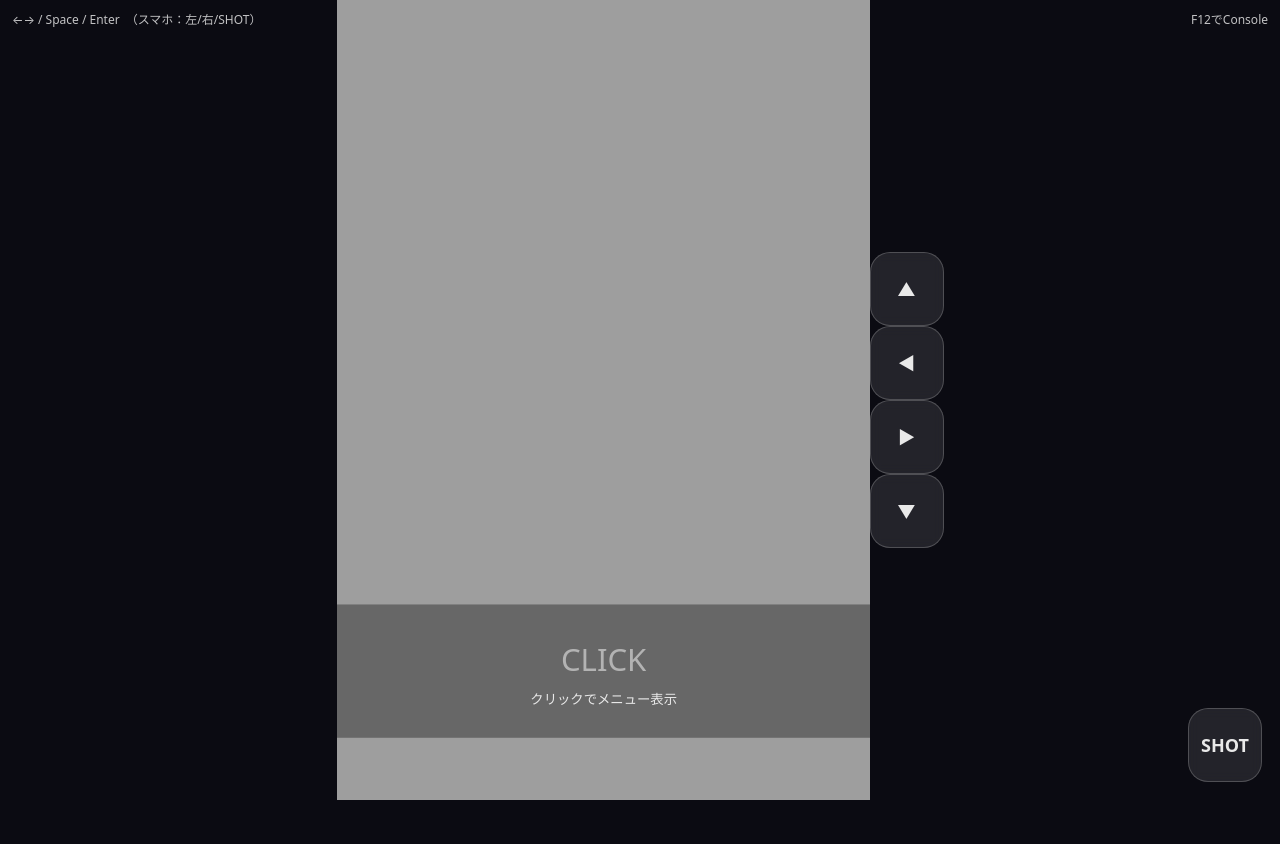
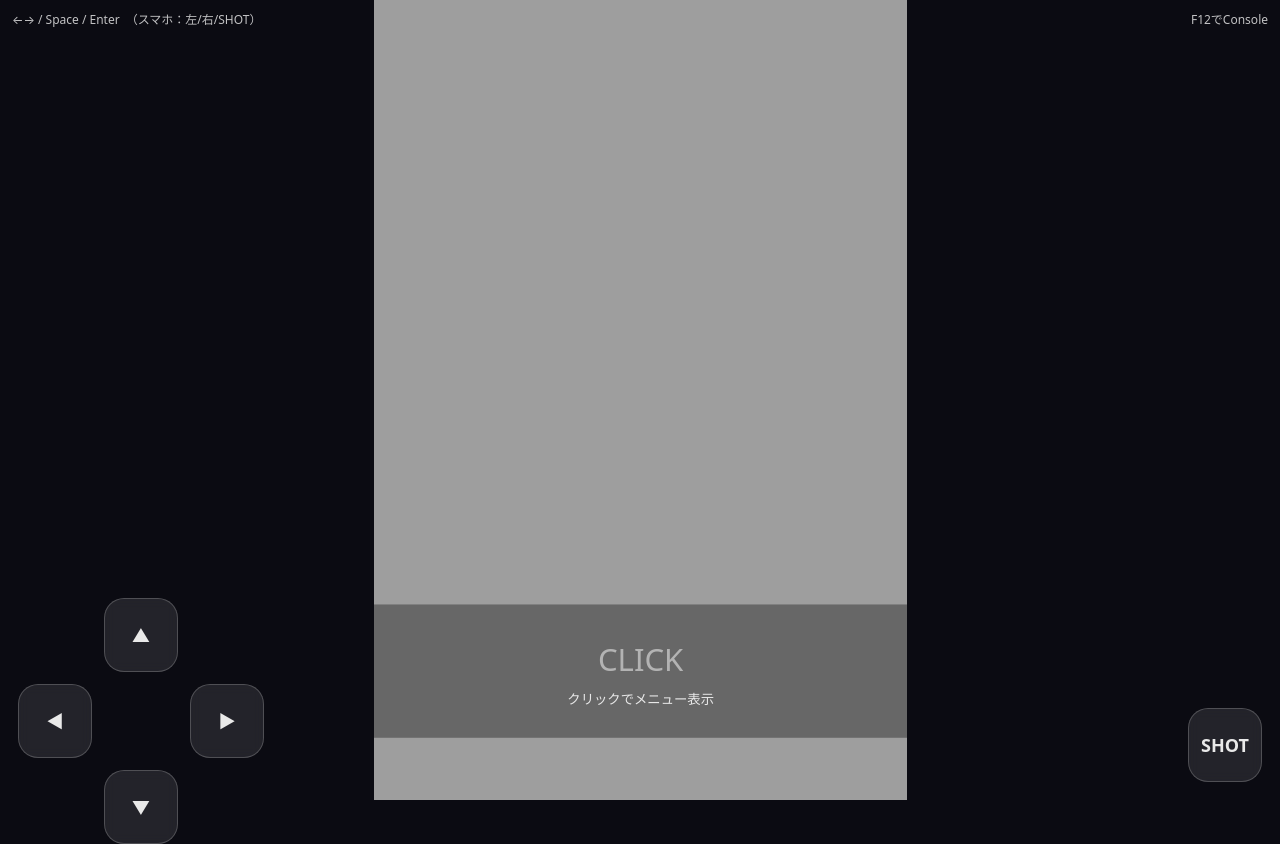
Before and after one commit to tetsu513/shimaenaga-wars, a plain HTML site: page index.html in a window 1280 px wide. Before the commit the page ends 800 px from the top, so only its background shows below. Drawn offline with Linux system fonts and the light colour scheme.

Commit message:
Update index.html

```diff
--- a/index.html
+++ b/index.html
@@ -3,25 +3,66 @@
 <head>
   <meta charset="utf-8" />
   <meta name="viewport" content="width=device-width,initial-scale=1,maximum-scale=1,user-scalable=no" />
-  <meta name="viewport" content="width=device-width, height=device-height, initial-scale=1.0, maximum-scale=1.0, user-scalable=no">
 
   <title>Shooting Ultimate</title>
   <style>
     :root { --ui: rgba(255,255,255,.9); --bg: #0b0b12; }
-    body { margin:0; background:var(--bg); color:#eee; font-family: system-ui, -apple-system, Segoe UI, sans-serif; overflow:hidden; }
+    body { margin:0;
+           background:var(--bg);
+           color:#eee;
+           font-family: system-ui, -apple-system, Segoe UI, sans-serif;
+           overflow:hidden;
+
+            /* iOS: selection/zoom/scroll kill */
+          touch-action: none;
+          user-select: none;
+          -webkit-user-select: none;
+          -webkit-touch-callout: none;
+          }
     #wrap { position:relative; width:100vw; height:100vh; display:flex; align-items:center; justify-content:center; }
     canvas { background:#000; display:block; touch-action:none; }
 
-    /* Mobile controls */
-    .pad { position:absolute; bottom:18px; left:18px; display:flex; gap:12px; z-index:10; }
-    .padR { position:absolute; bottom:18px; right:18px; display:flex; gap:12px; z-index:10; }
+/* Mobile controls */
+.padL{
+  position:absolute;
+  bottom:18px;
+  left:18px;
+  width: 184px;
+  height: 184px;
+  display:grid;
+  grid-template-columns: 1fr 1fr 1fr;
+  grid-template-rows: 1fr 1fr 1fr;
+  gap:12px;
+  z-index:10;
+}
+#btnUp    { grid-column:2; grid-row:1; }
+#btnLeft  { grid-column:1; grid-row:2; }
+#btnRight { grid-column:3; grid-row:2; }
+#btnDown  { grid-column:2; grid-row:3; }
+
+.padR{
+  position:absolute;
+  bottom:18px;
+  right:18px;
+  display:flex;
+  gap:12px;
+  z-index:10;
+}
+
     .btn {
       width:72px; height:72px; border-radius:20px;
       background:rgba(255,255,255,.10);
       border:1px solid rgba(255,255,255,.20);
       color:var(--ui); font-weight:700; font-size:18px;
       display:flex; align-items:center; justify-content:center;
-      user-select:none;
+
+
+    /* iOS: prevent highlight/selection/gesture */
+      touch-action: none;
+      user-select: none;
+      -webkit-user-select: none;
+      -webkit-touch-callout: none;
+      -webkit-tap-highlight-color: transparent;
       backdrop-filter: blur(6px);
     }
     .btn:active { transform: translateY(1px); background:rgba(255,255,255,.16); }
```
